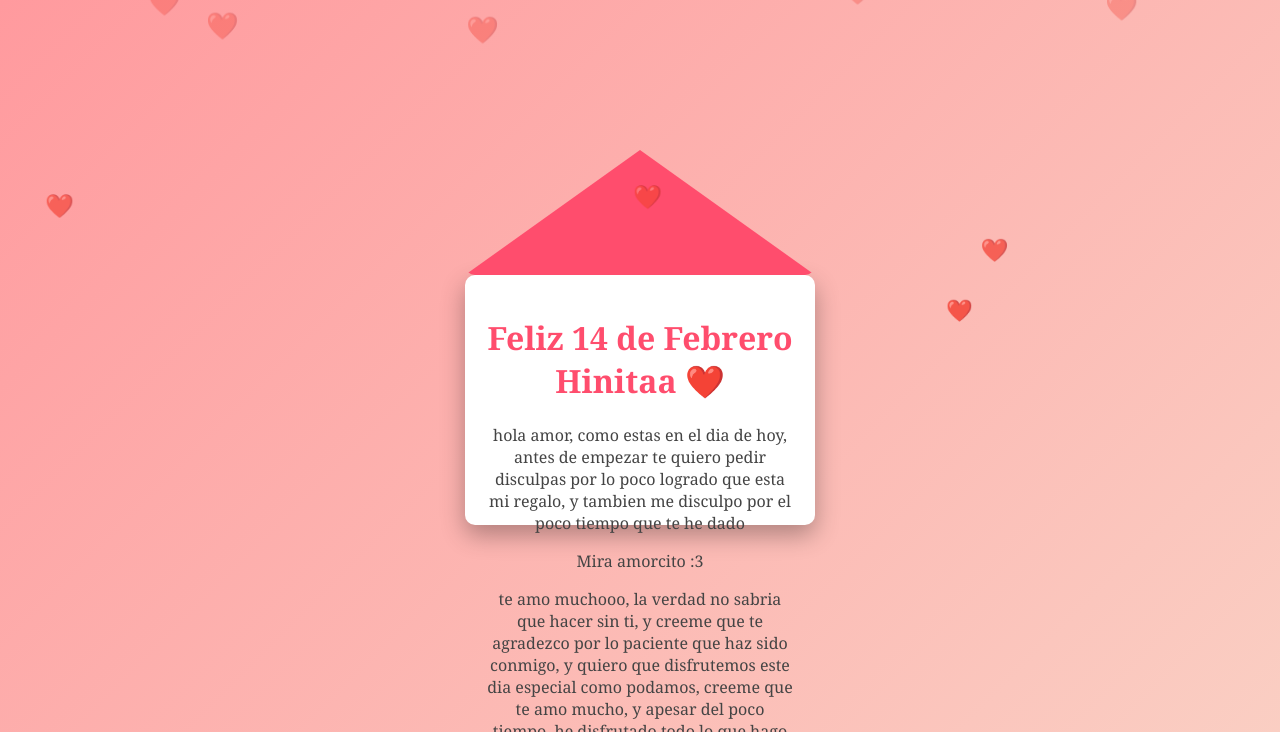
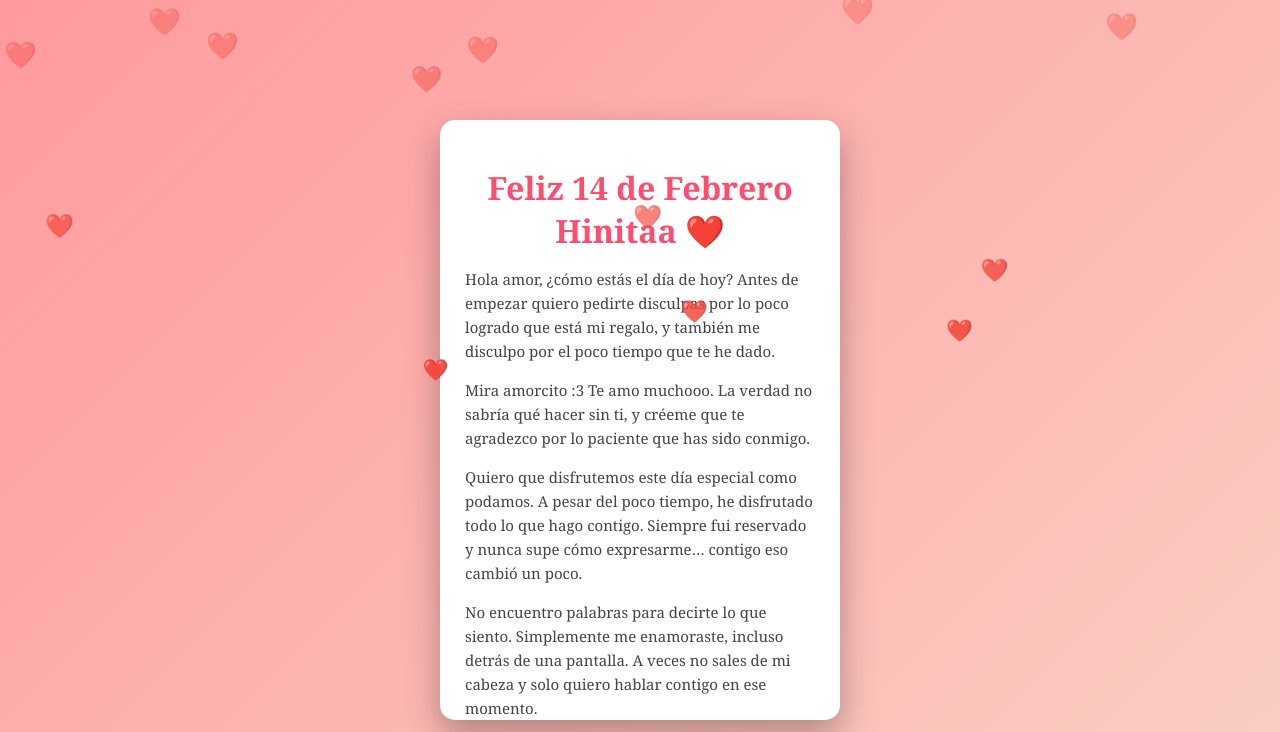
Before and after one commit to JoshDa777/2mes-hinitaaa, a plain HTML site: page index.html in a window 1280 px wide. Both pictures are taken after a click on the element 640 px from the left and 400 px from the top of the page. Shown: the top 732 px of the page. Drawn offline with Linux system fonts and the light colour scheme.

Commit message:
Refactor styles and improve message content
Updated styles and content in index.html for better layout and readability.

```diff
--- a/index.html
+++ b/index.html
@@ -1,3 +1,4 @@
+
 <!DOCTYPE html>
 <html lang="es">
 <head>
@@ -8,25 +9,29 @@
 <style>
 body{
     margin:0;
-    padding:0;
+    padding:20px;
     font-family: 'Georgia', serif;
     background: linear-gradient(135deg, #ff9a9e, #fad0c4);
     display:flex;
     justify-content:center;
     align-items:center;
-    height:100vh;
+    min-height:100vh;
+}
+
+.carta{
+    width:400px;
+    height:260px;
+    background:white;
+    position:relative;
+    border-radius:15px;
+    box-shadow:0 15px 35px rgba(0,0,0,0.3);
+    cursor:pointer;
+    transition:0.8s ease;
     overflow:hidden;
 }
 
-.carta{
-    width:350px;
-    height:250px;
-    background:white;
-    position:relative;
-    border-radius:10px;
-    box-shadow:0 10px 25px rgba(0,0,0,0.3);
-    cursor:pointer;
-    transition:1s;
+.carta.abierta{
+    height:600px;
 }
 
 .carta::before{
@@ -38,9 +43,10 @@ body{
     height:100%;
     background:#ff4d6d;
     clip-path:polygon(0 0, 100% 0, 50% 50%);
-    border-top-left-radius:10px;
-    border-top-right-radius:10px;
-    transition:1s;
+    border-top-left-radius:15px;
+    border-top-right-radius:15px;
+    transition:0.8s ease;
+    z-index:2;
 }
 
 .carta.abierta::before{
@@ -52,11 +58,12 @@ body{
     position:absolute;
     width:100%;
     height:100%;
-    padding:20px;
+    padding:25px;
     box-sizing:border-box;
     opacity:0;
     transition:1s;
     text-align:center;
+    overflow-y:auto;
 }
 
 .carta.abierta .contenido{
@@ -65,15 +72,18 @@ body{
 
 h1{
     color:#ff4d6d;
+    margin-bottom:15px;
 }
 
 p{
-    font-size:16px;
+    font-size:15px;
     color:#444;
+    line-height:1.6;
+    text-align:left;
 }
 
 .corazon{
-    position:absolute;
+    position:fixed;
     color:red;
     font-size:20px;
     animation:flotar 5s linear infinite;
@@ -98,12 +108,40 @@ p{
     <div class="contenido">
         <h1>Feliz 14 de Febrero Hinitaa ❤️</h1>
         <p>
-            hola  amor, como estas en el dia de hoy, antes de empezar te quiero pedir disculpas por lo poco logrado que esta mi regalo, y tambien me disculpo por el poco tiempo que te he dado <p>
-              Mira amorcito :3 <p>
-                te amo muchooo, la verdad no sabria que hacer sin ti, y creeme que te agradezco por lo paciente que haz sido conmigo, y quiero que disfrutemos este dia especial como podamos, creeme que te amo mucho, y apesar del poco tiempo, he disfrutado todo lo que hago contigo, y simplemente no se como expresarme, siempre fui reservado y nunca supe como expresarme, contigo eso cambio un poco, pero no encuentro palabras para decirte lo que siento, simplemente me enamoraste, aun detras de una pantalla, no se como, pero aveces simplemente no sales de mi cabeza y quiero hablar contigo en ese momento, hinita quiero que sepas lo mucho que te amo, de verdad, te amo te amo te amo te amo te amo, te amo musho mi hinita preciosa. :3
-            <br><br>
+            Hola amor, ¿cómo estás el día de hoy?
+            Antes de empezar quiero pedirte disculpas por lo poco logrado que está mi regalo,
+            y también me disculpo por el poco tiempo que te he dado.
+        </p>
+
+        <p>
+            Mira amorcito :3
+            Te amo muchooo. La verdad no sabría qué hacer sin ti,
+            y créeme que te agradezco por lo paciente que has sido conmigo.
+        </p>
+
+        <p>
+            Quiero que disfrutemos este día especial como podamos.
+            A pesar del poco tiempo, he disfrutado todo lo que hago contigo.
+            Siempre fui reservado y nunca supe cómo expresarme…
+            contigo eso cambió un poco.
+        </p>
+
+        <p>
+            No encuentro palabras para decirte lo que siento.
+            Simplemente me enamoraste, incluso detrás de una pantalla.
+            A veces no sales de mi cabeza y solo quiero hablar contigo en ese momento.
+        </p>
+
+        <p>
+            Hinita, quiero que sepas lo mucho que te amo.
+            De verdad… te amo, te amo, te amo, te amo, te amo.
+            Te amo mucho mi hinita preciosa :3 💖
+        </p>
+
+        <p>
+            <br>
             Con todo mi amor,<br>
-            De: tu joshi
+            <strong>De: tu Joshi</strong>
         </p>
     </div>
 </div>
@@ -115,7 +153,7 @@ function abrirCarta(){
 }
 
 function crearCorazones(){
-    for(let i=0;i<15;i++){
+    for(let i=0;i<20;i++){
         let corazon=document.createElement("div");
         corazon.classList.add("corazon");
         corazon.innerHTML="❤️";
```
